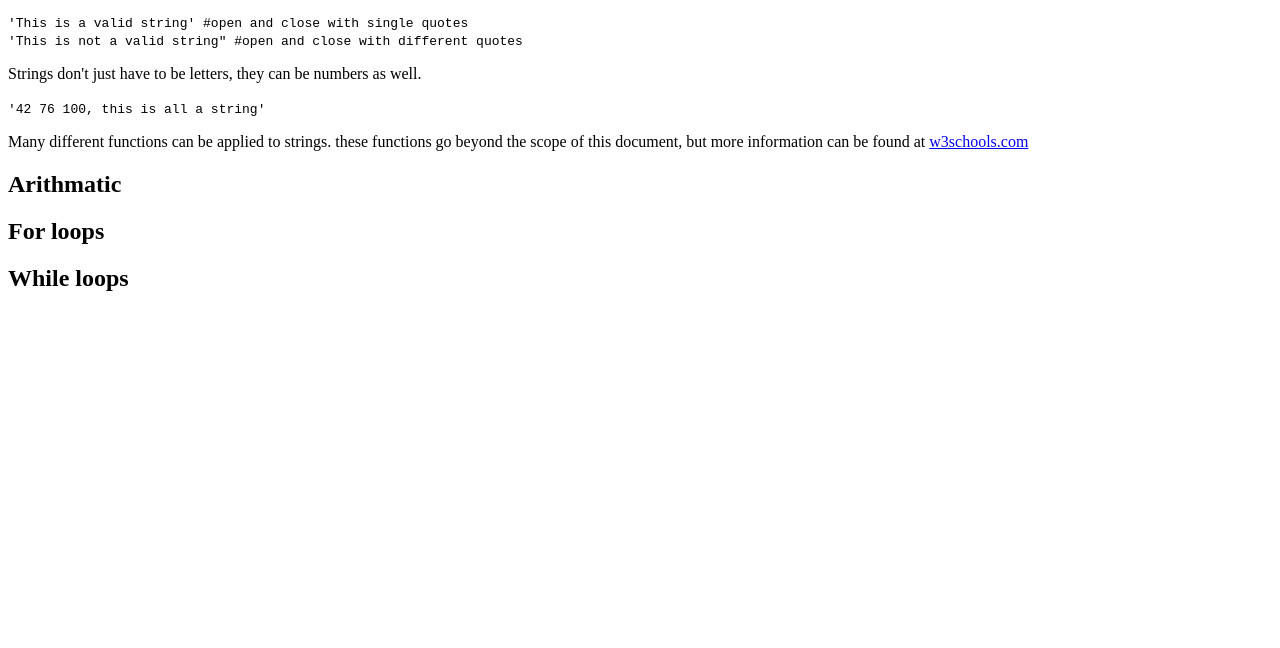
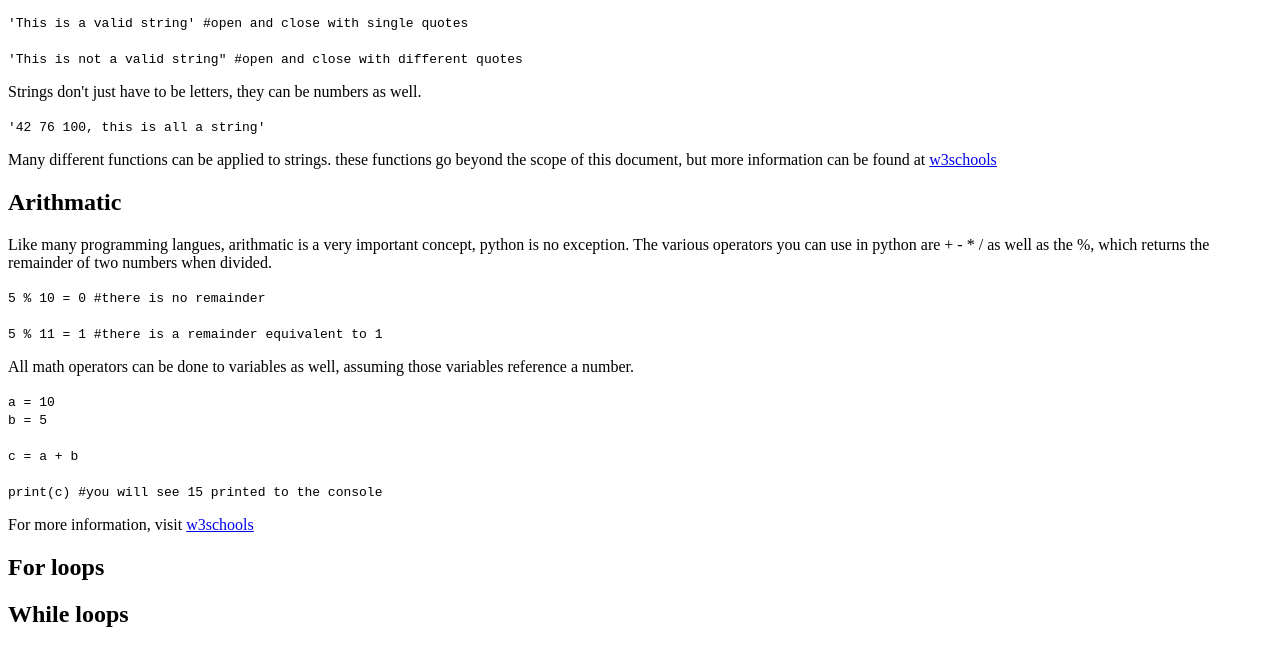
Before and after one commit to jarikhenriksen/Technical_Document, a plain HTML site: page index.html in a window 1280 px wide. Shown: the part 681-1329 px from the top of the page. Before the commit the page ends 993 px from the top, so only its background shows below. Drawn offline with Linux system fonts and the light colour scheme.

Commit message:
filled out arithmatic section

```diff
--- a/index.html
+++ b/index.html
@@ -66,7 +66,7 @@
                 you must also use single quotes to close the string.
             </p>
 
-            <code>'This is a valid string' #open and close with single quotes <br>
+            <code>'This is a valid string' #open and close with single quotes <br><br>
                 'This is not a valid string" #open and close with different quotes
             </code>
 
@@ -76,7 +76,7 @@
 
             <p>Many different functions can be applied to strings. these functions go beyond the
                 scope of this document, but more information can be found at
-                <a href='https://www.w3schools.com/python/python_strings.asp'>w3schools.com</a>
+                <a href='https://www.w3schools.com/python/python_strings.asp'>w3schools</a>
             </p>
         </header>
     </div>
@@ -84,9 +84,28 @@
     <div class='main-section' id='Arithmatic'>
         <header>
             <h2>Arithmatic</h2>
-            <p></p>
-            <code></code>
-            <p></p>
+            <p>Like many programming langues, arithmatic is a very important concept, python is
+                no exception. The various operators you can use in python are + - * / as well as the %,
+                which returns the remainder of two numbers when divided.
+            </p>
+
+            <code>5 % 10 = 0 #there is no remainder<br><br>
+                5 % 11 = 1 #there is a remainder equivalent to 1
+            </code>
+
+            <p>All math operators can be done to variables as well, assuming those variables
+                reference a number.
+            </p>
+            <code>
+                a = 10 <br>
+                b = 5 <br><br>
+                c = a + b <br><br>
+                print(c) #you will see 15 printed to the console
+            </code>
+
+            <p>For more information, visit <a href='https://www.w3schools.com/python/python_operators.asp'>
+            w3schools</a></p>
+
         </header>
     </div>
 
```
